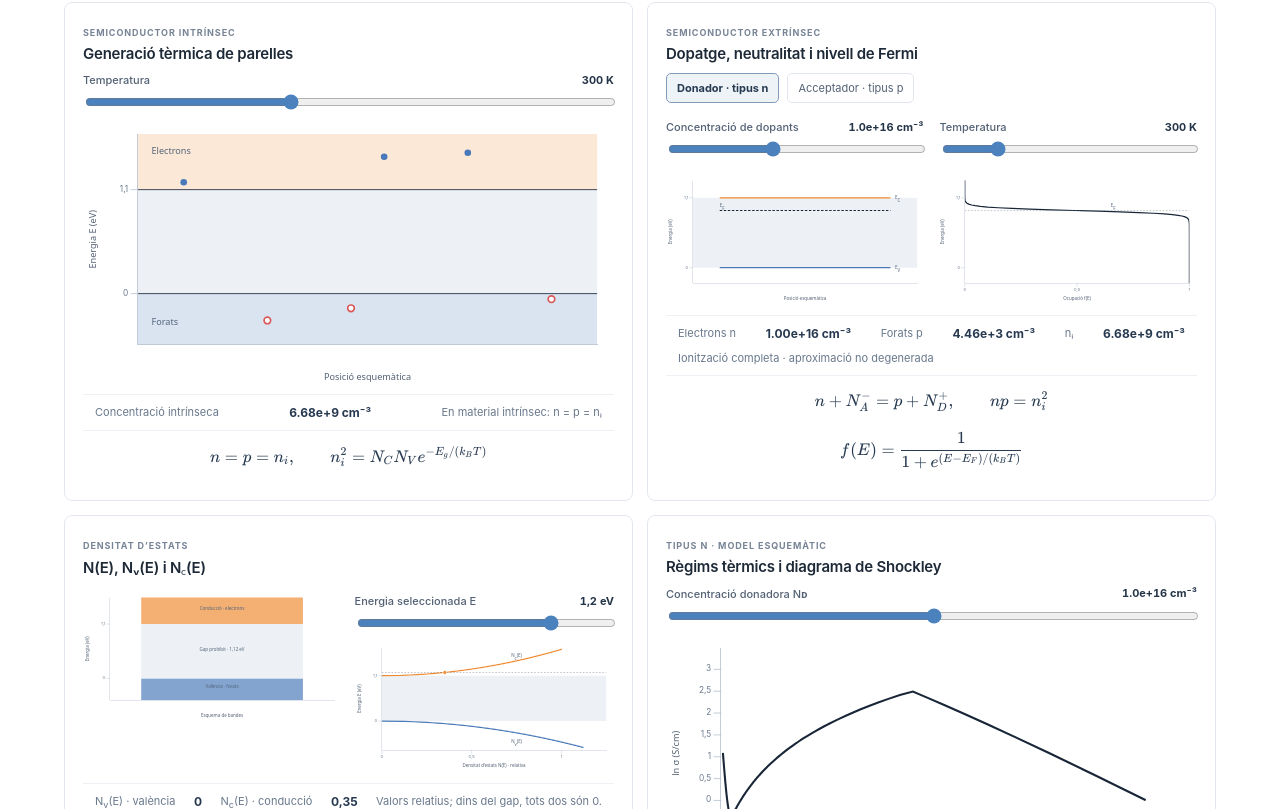
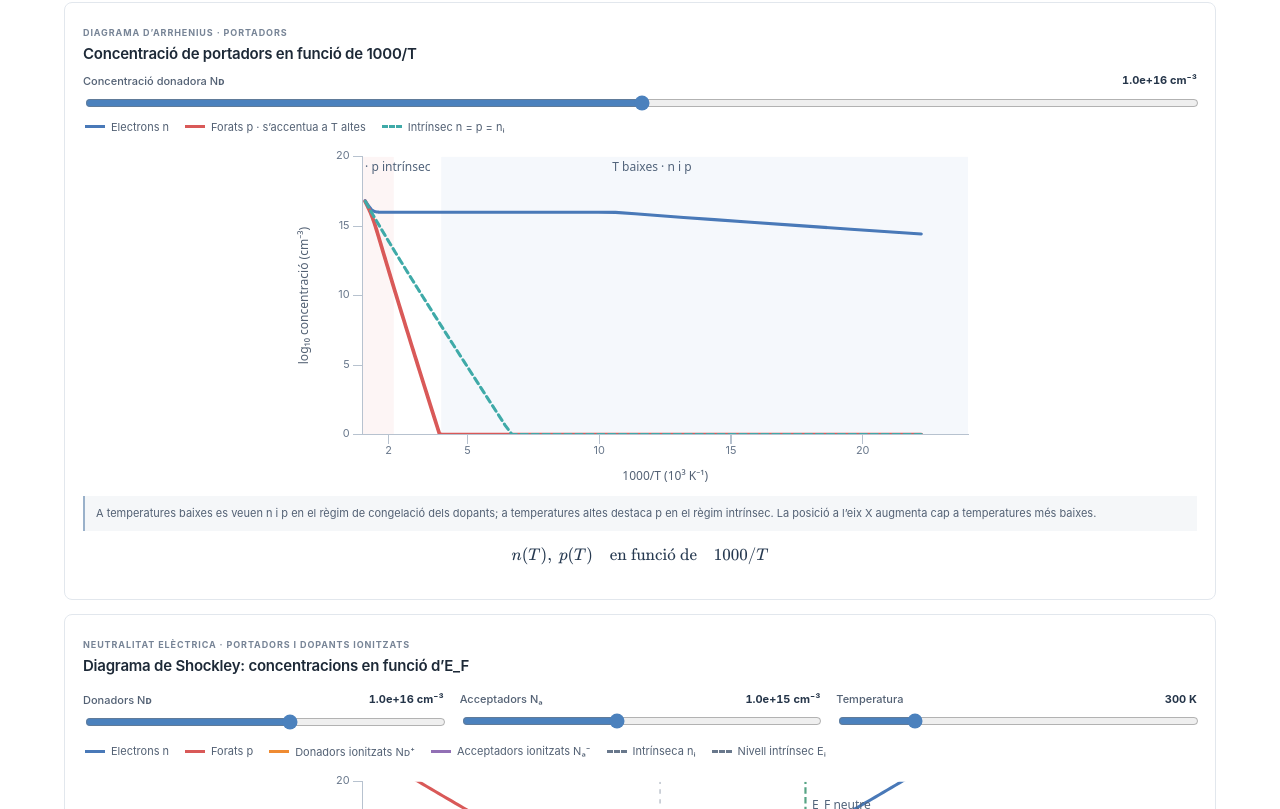
Before and after one commit to Mapaor/efis-visualitzacions, a React (Vite) app: page / in a window 1280 px wide. Shown: the part 1751-2560 px from the top of the page. Built offline with nearby package versions, Linux system fonts and the light colour scheme; some icons are missing.

Commit message:
add shockley neutralitat i arrhenius diagrams

```diff
--- a/src/App.tsx
+++ b/src/App.tsx
@@ -3,7 +3,7 @@ import { BandAndDos, DopedStatistics, IntrinsicCarriers, ShockleyRegimes } from
 import { BandFormation, EffectiveMass, PotentialAndOrbitals } from './visualizations/Tema1';
 import { TransportEquilibrium } from './visualizations/Tema3';
 import { MinorityCarriers } from './visualizations/Tema4';
-import { DiodeCharacteristic } from './visualizations/Tema5';
+import { DiodeCharacteristic, SchottkyCharacteristic } from './visualizations/Tema5';
 
 export default function App() {
   return <>
@@ -12,6 +12,7 @@ export default function App() {
       <a href="#tema2">Tema 2 · Estadística</a>
       <a href="#tema3">Tema 3 · Transport</a>
       <a href="#tema4">Tema 4 · Equacions</a>
+      <a href="#tema5">Tema 5 · Díodes</a>
     </nav>
     <main id="top">
       <section className="chapter" id="tema1">
@@ -33,13 +34,13 @@ export default function App() {
           <div><div className="eyebrow">TEMA 2 · ESTADÍSTICA DE PORTADORS</div><h2>Ocupació, dopatge i concentració</h2></div>
           <p>Com la temperatura i les impureses determinen el nivell de Fermi i les concentracions d’electrons i forats.</p>
         </div>
-        <div className="grid two">
-          <Card tag="SEMICONDUCTOR INTRÍNSEC" title="Generació tèrmica de parelles"><IntrinsicCarriers /></Card>
-          <Card tag="SEMICONDUCTOR EXTRÍNSEC" title="Dopatge, neutralitat i nivell de Fermi"><DopedStatistics /></Card>
+        <div className="grid single">
+          <ShockleyRegimes />
+          <Card tag="NEUTRALITAT ELÈCTRICA · PORTADORS I DOPANTS IONITZATS" title="Diagrama de Shockley: concentracions en funció d’E_F"><DopedStatistics /></Card>
         </div>
         <div className="grid two lower-grid">
+          <Card tag="SEMICONDUCTOR INTRÍNSEC" title="Generació tèrmica de parelles"><IntrinsicCarriers /></Card>
           <Card tag="DENSITAT D’ESTATS" title="N(E), Nᵥ(E) i N꜀(E)"><BandAndDos /></Card>
-          <ShockleyRegimes />
         </div>
       </section>
 
@@ -63,12 +64,12 @@ export default function App() {
         </div>
       </section>
 
-      <section className="chapter" id="ampliacio">
+      <section className="chapter" id="tema5">
         <div className="chapter-head">
-          <div><div className="eyebrow">TEMA 5 · SEMICONDUCTORS AL BUIT</div><h2>Característica d’un díode</h2></div>
-          <p>Es conserva aquí la visualització de Shockley com a avanç dels temes de juncions i díodes.</p>
+          <div><div className="eyebrow">TEMA 5 · DÍODES</div><h2>Díodes de Shockley i Schottky</h2></div>
+          <p>Comparació del model de junció p-n amb el contacte metall-semiconductor i l’emissió termoiónica.</p>
         </div>
-        <div className="grid single"><DiodeCharacteristic /></div>
+        <div className="grid two"><DiodeCharacteristic /><SchottkyCharacteristic /></div>
       </section>
 
       <footer><span>Models esquemàtics amb finalitat docent · Silici</span><a href="#top">Torna a dalt ↑</a></footer>
--- a/src/visualizations/Tema2.tsx
+++ b/src/visualizations/Tema2.tsx
@@ -1,6 +1,6 @@
 import { useState } from 'react';
 import { LinePath } from '@visx/shape';
-import { Lines, Plot } from '../Charts';
+import { Plot } from '../Charts';
 import { Equation } from '../components/Equation';
 import { Range } from '../components/Range';
 import { COLORS as C, E_G, K_B_EV, NC_300, NV_300, carrierDensities, format, intrinsicDensity, sample } from '../physics';
@@ -60,54 +60,83 @@ export function IntrinsicCarriers() {
       </>}
     </Plot>
     <div className="metric"><span>Concentració intrínseca</span><strong>{intrinsicDensity(temperature).toExponential(2)} cm⁻³</strong><span>En material intrínsec: n = p = nᵢ</span></div>
-    <Equation math="n=p=n_i,\qquad n_i^2=N_CN_Ve^{-E_g/(k_BT)}" />
+    <Equation math="n=p=n_i,\qquad n_i^2=M_CM_Ve^{-E_g/(kT)}" />
   </>;
 }
 
 export function DopedStatistics() {
-  const [dopant, setDopant] = useState<'donor' | 'acceptor'>('donor');
-  const [logDoping, setLogDoping] = useState(16);
+  const [logDonors, setLogDonors] = useState(16);
+  const [logAcceptors, setLogAcceptors] = useState(15);
   const [temperature, setTemperature] = useState(300);
-  const doping = 10 ** logDoping;
+  const donors = 10 ** logDonors;
+  const acceptors = 10 ** logAcceptors;
   const ni = intrinsicDensity(temperature);
-  const majority = 0.5 * (doping + Math.sqrt(doping ** 2 + 4 * ni ** 2));
-  const electrons = dopant === 'donor' ? majority : ni ** 2 / majority;
-  const holes = dopant === 'donor' ? ni ** 2 / majority : majority;
-  const intrinsicLevel = E_G / 2 + K_B_EV * temperature / 2 * Math.log(NV_300 / NC_300);
-  const fermiLevel = intrinsicLevel + K_B_EV * temperature * Math.log(electrons / ni);
-  const occupation = sample(151, -0.25, 1.4).map(energy => ({ x: 1 / (1 + Math.exp(Math.max(-40, Math.min(40, (energy - fermiLevel) / (K_B_EV * temperature))))), y: energy }));
+  const kT = K_B_EV * temperature;
+  const ncT = NC_300 * (temperature / 300) ** 1.5;
+  const nvT = NV_300 * (temperature / 300) ** 1.5;
+  const donorLevel = E_G - 0.045;
+  const acceptorLevel = 0.045;
+  const carriersAt = (ef: number) => {
+    const n = ncT * Math.exp(Math.max(-100, Math.min(40, (ef - E_G) / kT)));
+    const p = nvT * Math.exp(Math.max(-100, Math.min(40, -ef / kT)));
+    const ionizedDonors = donors / (1 + 2 * Math.exp(Math.max(-100, Math.min(100, (ef - donorLevel) / kT))));
+    const ionizedAcceptors = acceptors / (1 + 2 * Math.exp(Math.max(-100, Math.min(100, (acceptorLevel - ef) / kT))));
+    return { n, p, ionizedDonors, ionizedAcceptors };
+  };
+  let lowEf = -0.2;
+  let highEf = 1.32;
+  for (let i = 0; i < 80; i++) {
+    const mid = (lowEf + highEf) / 2;
+    const balance = carriersAt(mid);
+    if (balance.n + balance.ionizedAcceptors - balance.p - balance.ionizedDonors > 0) highEf = mid;
+    else lowEf = mid;
+  }
+  const fermiLevel = (lowEf + highEf) / 2;
+  const equilibrium = carriersAt(fermiLevel);
+  const netIonizedDoping = equilibrium.ionizedDonors - equilibrium.ionizedAcceptors;
+  const intrinsicLevel = E_G / 2 + kT / 2 * Math.log(nvT / ncT);
+  const intrinsicDominates = equilibrium.n + equilibrium.p > 2 * Math.abs(netIonizedDoping);
+  const fermiExplanation = intrinsicDominates
+    ? `Els portadors intrínsecs ja pesen tant com el dopatge net; per això E_F s’acosta al nivell intrínsec E_i ≈ ${intrinsicLevel.toFixed(2)} eV.`
+    : netIonizedDoping > 0
+      ? `Predominen els donadors ionitzats (Nᴅ⁺ − Nₐ⁻ = ${netIonizedDoping.toExponential(2)} cm⁻³). E_F puja: així augmenta n i baixa Nᴅ⁺ fins que es compensa la càrrega.`
+      : `Predominen els acceptadors ionitzats (Nₐ⁻ − Nᴅ⁺ = ${(-netIonizedDoping).toExponential(2)} cm⁻³). E_F baixa: així augmenta p i baixa Nₐ⁻ fins que es compensa la càrrega.`;
+  const fermiSweep = sample(151, -0.2, 1.32);
+  const carrierCurves = fermiSweep.map(ef => ({ x: ef, ...carriersAt(ef) }));
   return <>
-    <div className="dopant-switch" role="group" aria-label="Tipus de dopatge">
-      <button type="button" aria-pressed={dopant === 'donor'} onClick={() => setDopant('donor')}>Donador · tipus n</button>
-      <button type="button" aria-pressed={dopant === 'acceptor'} onClick={() => setDopant('acceptor')}>Acceptador · tipus p</button>
-    </div>
-    <div className="controls two-controls">
-      <Range label="Concentració de dopants" value={logDoping} min={14} max={19} step={0.1} onChange={setLogDoping} formatValue={() => `${doping.toExponential(1)} cm⁻³`} />
+    <div className="controls three-controls">
+      <Range label="Donadors Nᴅ" value={logDonors} min={12} max={19} step={0.1} onChange={setLogDonors} formatValue={() => `${donors.toExponential(1)} cm⁻³`} />
+      <Range label="Acceptadors Nₐ" value={logAcceptors} min={12} max={19} step={0.1} onChange={setLogAcceptors} formatValue={() => `${acceptors.toExponential(1)} cm⁻³`} />
       <Range label="Temperatura" value={temperature} min={200} max={700} step={10} onChange={setTemperature} formatValue={v => `${v} K`} />
     </div>
-    <div className="plot-pair">
-      <Plot xDomain={[0, 1]} yDomain={[-0.25, 1.4]} xLabel="Posició esquemàtica" yLabel="Energia (eV)" xTicks={[]} yTicks={[0, E_G]} grid={false}>
-        {({ x, y, width }) => <>
-          <rect x={x(0)} y={y(E_G)} width={width} height={y(0) - y(E_G)} fill={C.gap} />
-          <line x1={x(0.12)} x2={x(0.88)} y1={y(E_G)} y2={y(E_G)} stroke={C.conduction} strokeWidth={3} />
-          <line x1={x(0.12)} x2={x(0.88)} y1={y(0)} y2={y(0)} stroke={C.valence} strokeWidth={3} />
-          <line x1={x(0.12)} x2={x(0.88)} y1={y(fermiLevel)} y2={y(fermiLevel)} stroke={C.ink} strokeWidth={2.5} strokeDasharray="6 4" />
-          <text x={x(0.9)} y={y(E_G) + 4} className="plot-annotation" fill={C.conduction}>E<tspan baselineShift="sub">C</tspan></text>
-          <text x={x(0.9)} y={y(0) + 4} className="plot-annotation" fill={C.valence}>E<tspan baselineShift="sub">V</tspan></text>
-          <text x={x(0.12)} y={y(fermiLevel) - 8} className="plot-annotation">E<tspan baselineShift="sub">F</tspan></text>
+    <div className="chart-legend" aria-label="Llegenda de concentracions segons el nivell de Fermi">
+      <span><i className="legend-line" style={{ borderColor: C.electron }} />Electrons n</span>
+      <span><i className="legend-line" style={{ borderColor: C.hole }} />Forats p</span>
+      <span><i className="legend-line" style={{ borderColor: C.conduction }} />Donadors ionitzats Nᴅ⁺</span>
+      <span><i className="legend-line" style={{ borderColor: C.purple }} />Acceptadors ionitzats Nₐ⁻</span>
+      <span><i className="legend-line legend-dashed" style={{ borderColor: C.muted }} />Intrínseca nᵢ</span>
+      <span><i className="legend-line legend-dashed" style={{ borderColor: C.muted }} />Nivell intrínsec Eᵢ</span>
+    </div>
+    <Plot xDomain={[-0.2, 1.32]} yDomain={[0, 20]} xLabel="Nivell de Fermi E_F (eV)" yLabel="log₁₀ concentració (cm⁻³)" xTicks={[0, E_G / 2, E_G]} yTicks={[0, 5, 10, 15, 20]}>
+        {({ x, y }) => <>
+          {[
+            { key: 'n', color: C.electron }, { key: 'p', color: C.hole },
+            { key: 'ionizedDonors', color: C.conduction }, { key: 'ionizedAcceptors', color: C.purple },
+          ].map(line => <LinePath key={line.key} data={carrierCurves.map(d => ({ x: d.x, y: Math.log10(Math.max(d[line.key as keyof typeof d] as number, 1)) }))} x={d => x(d.x)} y={d => y(d.y)} stroke={line.color} strokeWidth={2.8} />)}
+          <line x1={x(-0.2)} x2={x(1.32)} y1={y(Math.log10(Math.max(ni, 1)))} y2={y(Math.log10(Math.max(ni, 1)))} stroke={C.muted} strokeWidth={1.1} strokeDasharray="4 5" opacity={0.55} />
+          <text x={x(1.29)} y={y(Math.log10(Math.max(ni, 1))) - 7} textAnchor="end" className="plot-annotation" fill={C.muted}>nᵢ</text>
+          <line x1={x(intrinsicLevel)} x2={x(intrinsicLevel)} y1={y(0)} y2={y(20)} stroke={C.muted} strokeWidth={1.1} strokeDasharray="4 5" opacity={0.55} />
+          <text x={x(intrinsicLevel) + 5} y={y(2)} className="plot-annotation" fill={C.muted}>Eᵢ</text>
+          <line x1={x(fermiLevel)} x2={x(fermiLevel)} y1={y(0)} y2={y(20)} stroke={C.fermi} strokeWidth={2} strokeDasharray="6 3" opacity={0.9} />
+          <text x={x(fermiLevel) + 6} y={y(18)} className="plot-annotation" fill={C.fermi}>E_F neutre</text>
         </>}
-      </Plot>
-      <Plot xDomain={[0, 1]} yDomain={[-0.25, 1.4]} xLabel="Ocupació f(E)" yLabel="Energia (eV)" xTicks={[0, 0.5, 1]} yTicks={[0, E_G]}>
-        {({ x, y }) => <>
-          <LinePath data={occupation} x={d => x(d.x)} y={d => y(d.y)} stroke={C.ink} strokeWidth={3} />
-          <line x1={x(0)} x2={x(1)} y1={y(fermiLevel)} y2={y(fermiLevel)} stroke={C.muted} strokeDasharray="4 4" />
-          <text x={x(0.65)} y={y(fermiLevel) - 8} className="plot-annotation">E<tspan baselineShift="sub">F</tspan></text>
-        </>}
-      </Plot>
-    </div>
-    <div className="metric"><span>Electrons n</span><strong>{electrons.toExponential(2)} cm⁻³</strong><span>Forats p</span><strong>{holes.toExponential(2)} cm⁻³</strong><span>nᵢ</span><strong>{ni.toExponential(2)} cm⁻³</strong><span>Ionització completa · aproximació no degenerada</span></div>
-    <Equation math="n+N_A^-=p+N_D^+,\qquad np=n_i^2" />
-    <Equation math="f(E)=\frac{1}{1+e^{(E-E_F)/(k_BT)}}" />
+    </Plot>
+    <div className="metric"><span>n</span><strong>{equilibrium.n.toExponential(2)} cm⁻³</strong><span>p</span><strong>{equilibrium.p.toExponential(2)} cm⁻³</strong><span>Nᴅ⁺</span><strong>{equilibrium.ionizedDonors.toExponential(2)} cm⁻³</strong><span>Nₐ⁻</span><strong>{equilibrium.ionizedAcceptors.toExponential(2)} cm⁻³</strong></div>
+    <div className="insight"><strong>Balanç a E_F = {fermiLevel.toFixed(3)} eV:</strong> n ({equilibrium.n.toExponential(2)}) + Nₐ⁻ ({equilibrium.ionizedAcceptors.toExponential(2)}) = p ({equilibrium.p.toExponential(2)}) + Nᴅ⁺ ({equilibrium.ionizedDonors.toExponential(2)}) cm⁻³. {fermiExplanation}</div>
+    <Equation math="E_F=E_{Fi}+kT\ln\!\left(\frac{n}{n_i}\right)=E_{Fi}-kT\ln\!\left(\frac{p}{n_i}\right),\qquad E_{Fi}=\frac{E_C+E_V}{2}+\frac{kT}{2}\ln\!\frac{M_V}{M_C}" />
+    <Equation math="n+N_A^-=p+N_D^+" />
+    <Equation math="n=M_Ce^{-(E_C-E_F)/(kT)},\qquad p=M_Ve^{-(E_F-E_V)/(kT)}" />
+    <Equation math="\frac{N_D^+}{N_D}=\frac{1}{1+2e^{(E_F-E_D)/(kT)}},\qquad \frac{N_A^-}{N_A}=\frac{1}{1+2e^{(E_A-E_F)/(kT)}}" />
   </>;
 }
 
@@ -116,27 +145,28 @@ export function ShockleyRegimes() {
   const donors = 10 ** logDonors;
   const temperatures = sample(140, 45, 900);
   const transport = temperatures.map(t => ({ t, ...carrierDensities(t, donors) }));
-  const invT = transport.map(d => ({ x: 1000 / d.t, y: Math.log(d.electrons * 1.602e-19 * 1350 * (d.t / 300) ** -1.5) }));
-  const carrierSeries = [
-    { data: transport.map(d => ({ x: d.t, y: Math.log10(Math.max(d.electrons, 1)) })), color: C.electron },
-    { data: transport.map(d => ({ x: d.t, y: Math.log10(Math.max(d.holes, 1)) })), color: C.hole },
-    { data: transport.map(d => ({ x: d.t, y: Math.log10(Math.max(d.intrinsic, 1)) })), color: C.teal, dashed: true },
+  const carrierSeries: { data: { x: number; y: number }[]; color: string; width: number; dashed?: boolean }[] = [
+    { data: transport.map(d => ({ x: 1000 / d.t, y: Math.log10(Math.max(d.electrons, 1)) })), color: C.electron, width: 2.8 },
+    { data: transport.map(d => ({ x: 1000 / d.t, y: Math.log10(Math.max(d.holes, 1)) })), color: C.hole, width: 3.4 },
+    { data: transport.map(d => ({ x: 1000 / d.t, y: Math.log10(Math.max(d.intrinsic, 1)) })), color: C.teal, width: 2.8, dashed: true },
   ];
-  return <Card tag="TIPUS N · MODEL ESQUEMÀTIC" title="Règims tèrmics i diagrama de Shockley">
+  return <Card tag="DIAGRAMA D’ARRHENIUS · PORTADORS" title="Concentració de portadors en funció de 1000/T">
     <Range label="Concentració donadora Nᴅ" value={logDonors} min={14} max={18} step={0.1} onChange={setLogDonors} formatValue={() => `${donors.toExponential(1)} cm⁻³`} />
-    <Plot xDomain={[1, 24]} yDomain={[Math.min(...invT.map(d => d.y)) - 1, Math.max(...invT.map(d => d.y)) + 1]} xLabel="1000/T (K⁻¹)" yLabel="ln σ (S/cm)" xTicks={[2, 5, 10, 20]}>
-      {({ x, y }) => <LinePath data={invT} x={d => x(d.x)} y={d => y(d.y)} stroke={C.ink} strokeWidth={2.5} />}
-    </Plot>
-    <p className="plot-caption">Corba fosca: conductivitat total ln σ en funció de 1000/T.</p>
     <div className="chart-legend" aria-label="Llegenda de concentracions">
       <span><i className="legend-line" style={{ borderColor: C.electron }} />Electrons n</span>
-      <span><i className="legend-line" style={{ borderColor: C.hole }} />Forats p</span>
-      <span><i className="legend-line legend-dashed" style={{ borderColor: C.teal }} />Intrínseca nᵢ</span>
+      <span><i className="legend-line" style={{ borderColor: C.hole }} />Forats p · s’accentua a T altes</span>
+      <span><i className="legend-line legend-dashed" style={{ borderColor: C.teal }} />Intrínsec n = p = nᵢ</span>
     </div>
-    <Plot xDomain={[40, 900]} yDomain={[0, 20]} xLabel="Temperatura (K)" yLabel="Concentració (cm⁻³, escala log)" xTicks={[100, 300, 500, 700, 900]} yTicks={[0, 5, 10, 15, 20]} yFormat={v => `10${format(v, 0)}`}>
-      {({ x, y }) => <Lines series={carrierSeries} x={x} y={y} />}
+    <Plot xDomain={[1, 24]} yDomain={[0, 20]} xLabel="1000/T (10³ K⁻¹)" yLabel="log₁₀ concentració (cm⁻³)" xTicks={[2, 5, 10, 15, 20]} yTicks={[0, 5, 10, 15, 20]}>
+      {({ x, y, height }) => <>
+        <rect x={x(1)} y={0} width={x(2.2) - x(1)} height={height} fill={C.hole} opacity={0.06} />
+        <rect x={x(4)} y={0} width={x(24) - x(4)} height={height} fill={C.electron} opacity={0.05} />
+        <text x={x(1.6)} y={y(19)} textAnchor="middle" className="plot-annotation">T altes · p intrínsec</text>
+        <text x={x(12)} y={y(19)} textAnchor="middle" className="plot-annotation">T baixes · n i p</text>
+        {carrierSeries.map(line => <LinePath key={line.color} data={line.data} x={d => x(d.x)} y={d => y(d.y)} stroke={line.color} strokeWidth={line.width} strokeDasharray={line.dashed ? '6 4' : undefined} />)}
+      </>}
     </Plot>
-    <p className="insight">A baixa temperatura els dopants es congelen; a temperatura intermèdia dominen els donadors; a alta temperatura domina la generació intrínseca.</p>
-    <Equation math="\sigma=q(n\mu_n+p\mu_p)" />
+    <p className="insight">A temperatures baixes es veuen n i p en el règim de congelació dels dopants; a temperatures altes destaca p en el règim intrínsec. La posició a l’eix X augmenta cap a temperatures més baixes.</p>
+    <Equation math="n(T),\ p(T)\quad\text{en funció de}\quad 1000/T" />
   </Card>;
 }
--- a/src/visualizations/Tema5.tsx
+++ b/src/visualizations/Tema5.tsx
@@ -45,3 +45,36 @@ export function DiodeCharacteristic() {
     <div className="metric"><span>Voltatge tèrmic V<sub>T</sub></span><strong>{(thermalVoltage * 1000).toFixed(1)} mV</strong></div>
   </Card>;
 }
+
+export function SchottkyCharacteristic() {
+  const [temperature, setTemperature] = useState(300);
+  const [barrier, setBarrier] = useState(0.78);
+  const [logArea, setLogArea] = useState(-4);
+  const area = 10 ** logArea;
+  const vt = K_B_EV * temperature;
+  const saturation = 112 * area * temperature ** 2 * Math.exp(-barrier / vt);
+  const voltage = sample(160, -0.5, 0.8);
+  const currentAt = (v: number) => saturation * (Math.exp(Math.min(v / (1.08 * vt), 40)) - 1);
+  const curve = voltage.map(v => ({ x: v, y: currentAt(v) }));
+  const forward = sample(120, 0.01, 0.8).map(v => ({ x: v, y: Math.log10(Math.max(currentAt(v), saturation * 0.1)) }));
+  const min = Math.floor(Math.log10(saturation * 0.1));
+  const max = Math.ceil(Math.log10(Math.max(...forward.map(d => 10 ** d.y)) * 1.15));
+  const ticks = Array.from({ length: Math.min(6, max - min + 1) }, (_, i) => min + i * Math.max(1, Math.ceil((max - min) / 5)));
+  return <Card tag="CONTACTE METALL-SEMICONDUCTOR · EMISSIÓ TERMOIÒNICA" title="Característica I(V) d’un díode Schottky">
+    <div className="controls three-controls">
+      <Range label="Temperatura" value={temperature} min={250} max={400} step={5} onChange={setTemperature} formatValue={v => `${v} K`} />
+      <Range label="Alçada de barrera Φ_B" value={barrier} min={0.65} max={0.95} step={0.01} onChange={setBarrier} formatValue={v => `${format(v, 2)} eV`} />
+      <Range label="Àrea de contacte" value={logArea} min={-6} max={-2} step={0.1} onChange={setLogArea} formatValue={() => `${area.toExponential(1)} cm²`} />
+    </div>
+    <div className="grid two">
+      <Plot xDomain={[-0.5, 0.8]} yDomain={[-saturation * 1.2, Math.max(0.02, currentAt(0.62) * 1.15)]} xLabel="Tensió V (V)" yLabel="Corrent I (A)" xTicks={[-0.4, 0, 0.4, 0.8]}>
+        {({ x, y }) => <LinePath data={curve} x={d => x(d.x)} y={d => y(d.y)} stroke={C.ink} strokeWidth={2.5} />}
+      </Plot>
+      <Plot xDomain={[0, 0.8]} yDomain={[min, max]} xLabel="Tensió directa V (V)" yLabel="Corrent I (A) · escala log₁₀" xTicks={[0, 0.2, 0.4, 0.6, 0.8]} yTicks={ticks} yFormat={v => `10${format(v, 0)}`}>
+        {({ x, y }) => <LinePath data={forward} x={d => x(d.x)} y={d => y(d.y)} stroke={C.conduction} strokeWidth={2.5} />}
+      </Plot>
+    </div>
+    <Equation math="I=I_S\left(e^{V/(nV_T)}-1\right),\qquad I_S=A A^*T^2e^{-\Phi_B/V_T}" />
+    <div className="metric"><span>Factor d’idealisme n</span><strong>1,08</strong><span>Corrent de saturació I<sub>S</sub></span><strong>{saturation.toExponential(2)} A</strong><span>Model ideal de difusió termoiónica</span></div>
+  </Card>;
+}
```
Also changed, not shown: src/visualizations/Tema1.tsx (+17 -0 lines).
